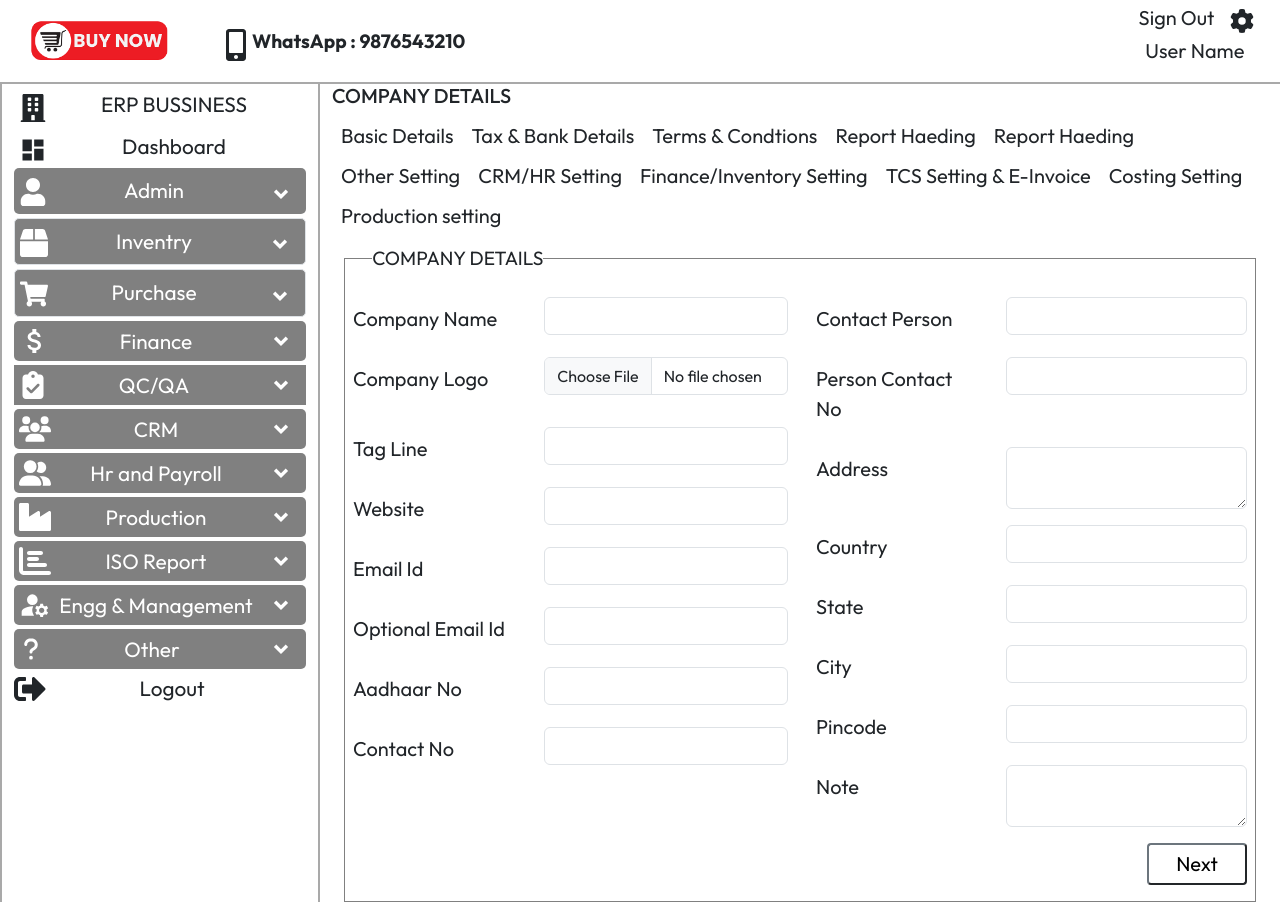
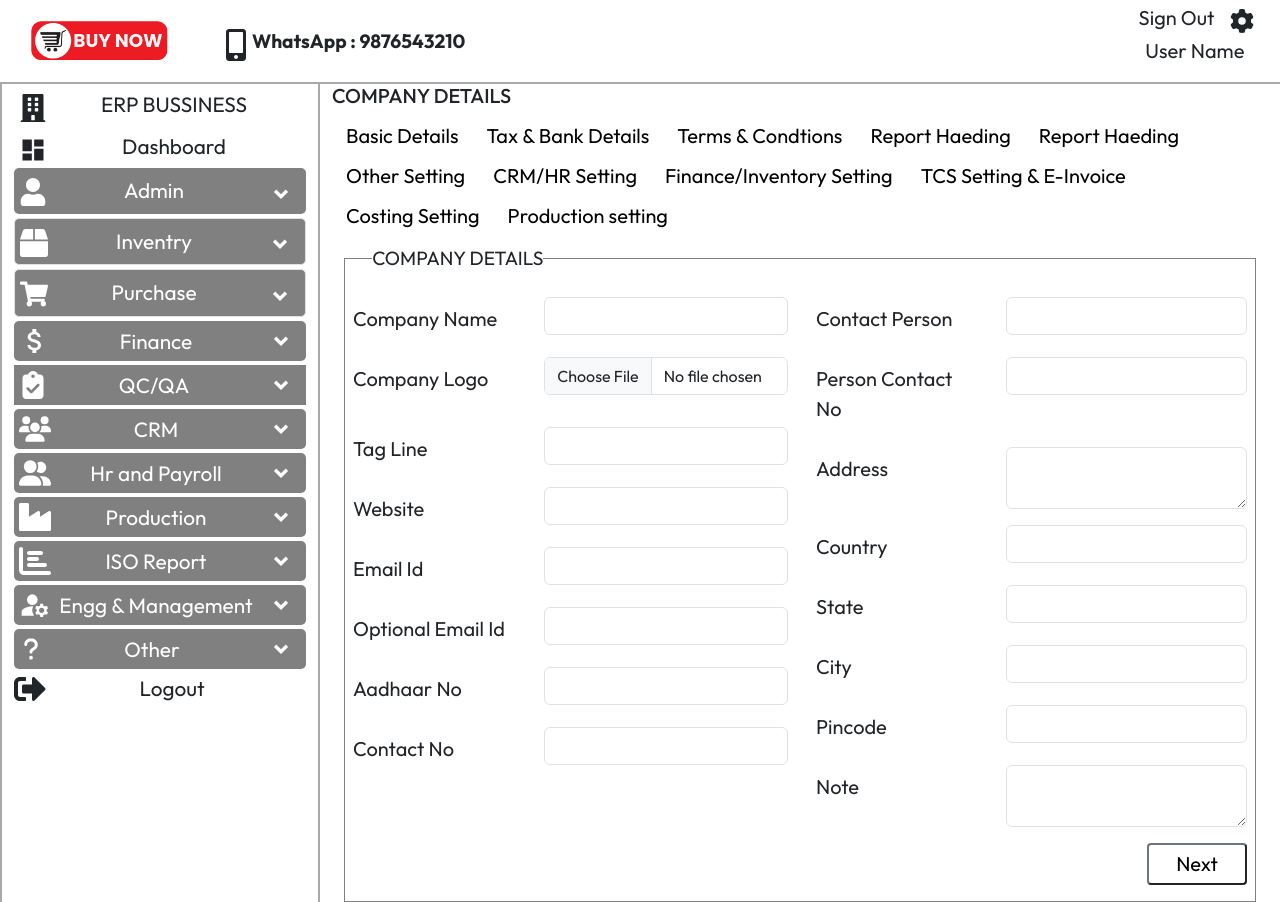
Before and after one commit to jollyvivek/ERP-PROJECT, a React (Vite) app: page /company in a window 1280 px wide. Built offline with nearby package versions, Linux system fonts and the light colour scheme.

Commit message:
Add NavLink Functionality in NavTabs component

```diff
--- a/src/Components/Navbar/NavTabs.jsx
+++ b/src/Components/Navbar/NavTabs.jsx
@@ -1,33 +1,53 @@
 import React from 'react'
-import { useNavigate } from 'react-router-dom'
+import { NavLink, useNavigate } from 'react-router-dom'
 
 const NavTabs = () => {
   const navigate = useNavigate()
+
+  const NavLinkCss = ({isActive}) =>{
+    return{
+      border:isActive ? "2px solid grey" :""
+    }
+
+  }
+
   return (
     <div className='container-fluid'>
       <div className='row'>
       <div className="col-md-12 nav-btns ">
-              <button className="btn btn-sm fs-5"
-              onClick={()=>navigate("/company/*")}>Basic Details</button>
-              <button className="btn btn-sm fs-5"
-              onClick={()=>navigate('/tax_bankdetails')}>Tax & Bank Details</button>
-              <button className="btn btn-sm fs-5"
-              onClick={()=>navigate("/terms_condtions")}>Terms & Condtions</button>
-              <button className="btn btn-sm fs-5 "
-              onClick={()=>navigate("/report_heading")}>Report Haeding</button>
-              <button className="btn btn-sm fs-5 "
-              onClick={()=>navigate("/report_heading_two")}>Report Haeding</button>
-              <button className="btn btn-sm fs-5 "
-              onClick={()=>navigate("/other_setting")}>Other Setting</button>
-              <button onClick={()=>navigate('/crmhr_setting')} className="btn btn-sm fs-5">CRM/HR Setting</button>
-              <button onClick={()=>navigate('/finance_inventry_setting')} className="btn btn-sm fs-5 ">
-                Finance/Inventory Setting
+              <button className="btn btn-sm fs-5">
+                <NavLink to="/company/*" style={NavLinkCss} className="navLink">Basic Details</NavLink>
               </button>
-              <button onClick={()=>navigate('/tcs_einvoice')} className="btn btn-sm fs-5 ">
-                TCS Setting & E-Invoice
+              <button className="btn btn-sm fs-5">
+               <NavLink to='/tax_bankdetails' style={NavLinkCss} className="navLink">Tax & Bank Details</NavLink>
               </button>
-              <button onClick={()=>navigate('/costing_setting')} className="btn btn-sm fs-5 ">Costing Setting</button>
-              <button onClick={()=>navigate("/production_setting")} className="btn btn-sm fs-5 ">Production setting</button>
+              <button className="btn btn-sm fs-5">
+                <NavLink to="/terms_condtions" style={NavLinkCss} className="navLink">Terms & Condtions</NavLink>
+              </button>
+              <button className="btn btn-sm fs-5 ">
+                 <NavLink to="/report_heading" style={NavLinkCss} className="navLink"> Report Haeding</NavLink>
+              </button>
+              <button className="btn btn-sm fs-5">
+                <NavLink to="/report_heading_two" style={NavLinkCss} className="navLink">Report Haeding</NavLink>
+              </button>
+              <button className="btn btn-sm fs-5">
+                <NavLink to="/other_setting" style={NavLinkCss} className="navLink" >Other Setting</NavLink>
+              </button>
+              <button className="btn btn-sm fs-5">
+                <NavLink to="/crmhr_setting" style={NavLinkCss} className="navLink"> CRM/HR Setting</NavLink>
+              </button>
+              <button className="btn btn-sm fs-5 ">
+               <NavLink to="/finance_inventry_setting" style={NavLinkCss} className="navLink">Finance/Inventory Setting</NavLink>
+              </button>
+              <button className="btn btn-sm fs-5 ">
+               <NavLink to="/tcs_einvoice" style={NavLinkCss} className="navLink"> TCS Setting & E-Invoice</NavLink>
+              </button>
+              <button className="btn btn-sm fs-5 ">
+                <NavLink to="/costing_setting" style={NavLinkCss} className="navLink">Costing Setting</NavLink>
+              </button>
+              <button  className="btn btn-sm fs-5 ">
+                <NavLink to="/production_setting" style={NavLinkCss} className="navLink">Production setting</NavLink>
+              </button>
               {/* <button className="btn btn-sm fs-5 ">Terms & Conditions</button> */}
       </div>
       </div>
--- a/src/index.css
+++ b/src/index.css
@@ -15,6 +15,12 @@ hr{
   background-color: #a9a9a9;
 }
 
+.navLink{
+  text-decoration: none;
+  color: black;
+  padding: 5px;
+  border-radius: 5px;
+}
 .app-content{
   display: flex;
   border-top: 2px solid #a9a9a9 ;
```
